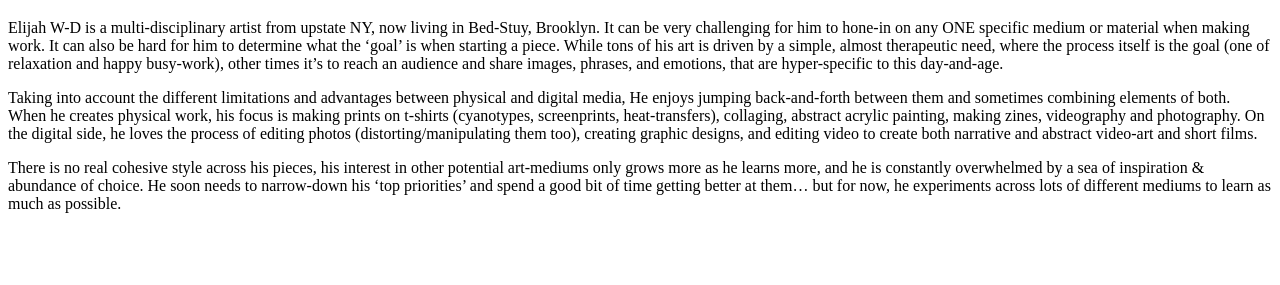
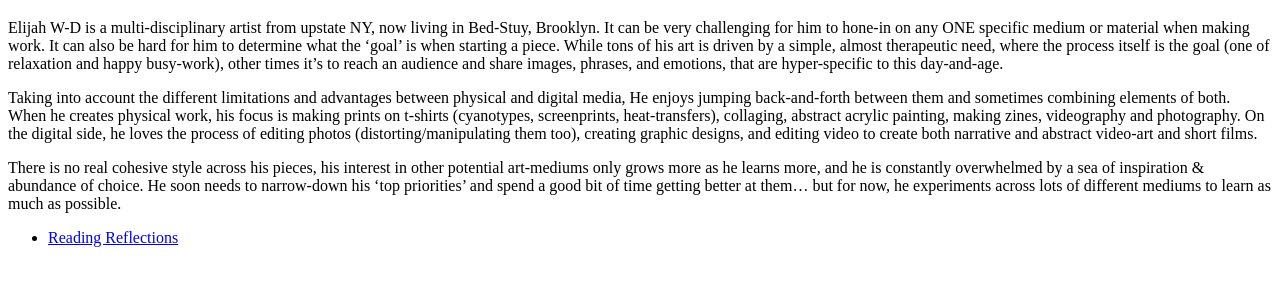
Before and after one commit to kirchomp/MEDPL150-EWD, a plain HTML site: page index.html in a window 1280 px wide. Shown: the part 61-346 px from the top of the page. Drawn offline with Linux system fonts and the light colour scheme.

Commit message:
Update index.html

```diff
--- a/index.html
+++ b/index.html
@@ -22,6 +22,11 @@ When he creates physical work, his focus is making prints on t-shirts (cyanotype
 
 </p>There is no real cohesive style across his pieces, his interest in other potential art-mediums only grows more as he learns more, and he is constantly overwhelmed by a sea of inspiration & abundance of choice. He soon needs to narrow-down his ‘top priorities’ and spend a good bit of time getting better at them… but for now, he experiments across lots of different mediums to learn as much as possible.<p>
 
+ <ul>
+    <li><a href="readings.html">Reading Reflections</a></li>
+  </ul>
+
+
 </body>
 
 </html>
```
